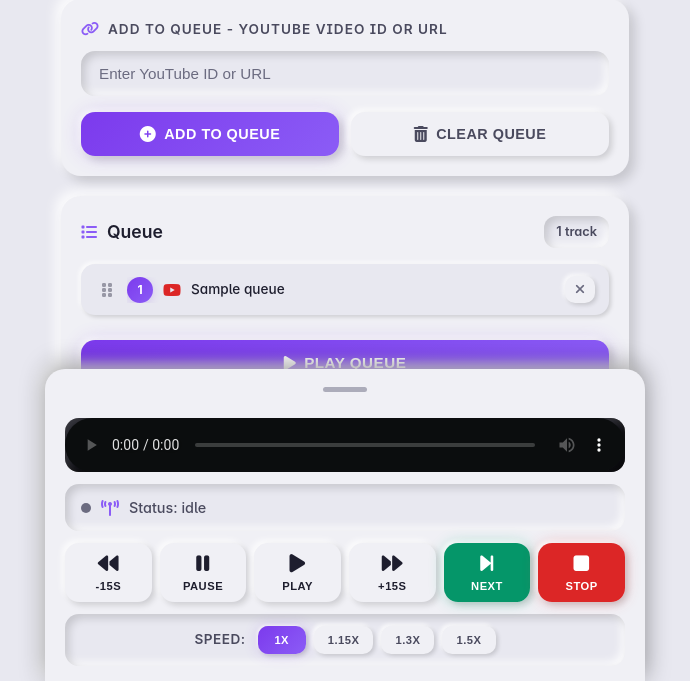
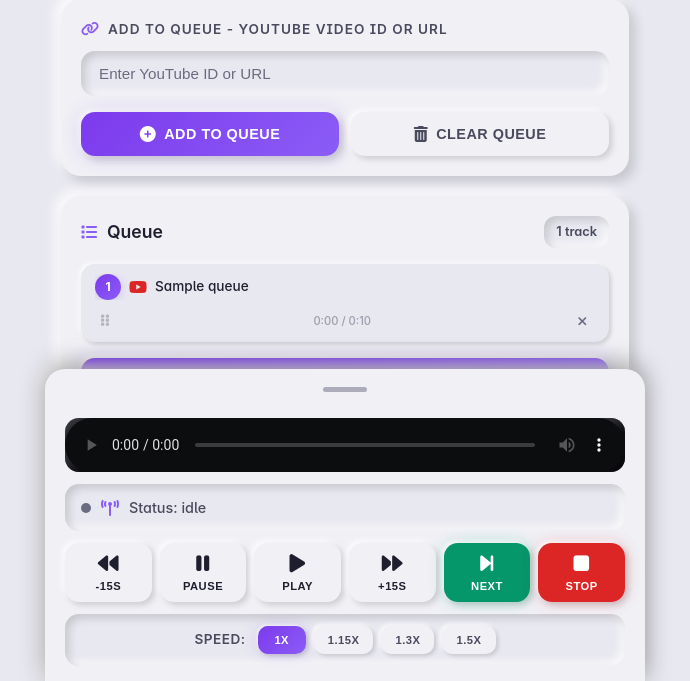
Before and after one commit to MrDesjardins/audio-stream-server, a FastAPI app: page / in a window 1280 px wide. Shown: the part 118-799 px from the top of the page, without its empty margins (295-985 px from the left). Run offline with FastAPI, Linux system fonts and the light colour scheme; tables that the repository leaves empty hold one stand-in row (values such as "Sample post"); parts of the project's set-up code (start-up, migrations or seed data) failed here and were passed over; some libraries are stand-ins or nearby versions.

Commit message:
More space for the title

```diff
--- a/static/app.js
+++ b/static/app.js
@@ -1158,6 +1158,10 @@ async function renderQueue() {
             const label = durStr ? `${posStr} / ${durStr}` : posStr;
             resumeLabel = `<span class="queue-resume-badge" title="${tooltip}">` +
                 `<i class="fas fa-history"></i> ${label}</span>`;
+        } else if (savedPos && savedPos.duration_seconds) {
+            const durStr = formatTime(savedPos.duration_seconds);
+            resumeLabel = `<span class="queue-duration-badge" title="Duration: ${durStr}">` +
+                `0:00 / ${durStr}</span>`;
         }
 
         return `
@@ -1166,22 +1170,24 @@ async function renderQueue() {
                  draggable="true"
                  onclick="${onClick}">
                 ${isCurrentlyPlaying ? '<div class="queue-progress-bar"></div>' : ''}
-                <div class="queue-drag-handle" title="Drag to reorder" onclick="event.stopPropagation();">
-                    <i class="fas fa-grip-vertical"></i>
-                </div>
-                <div class="queue-info">
+                <div class="queue-row-top">
                     ${positionBadge}
                     ${icon}
                     <span class="queue-title">${escapeHtml(item.title)}</span>
                     ${badge}
-                    ${resumeLabel}
                     ${isCurrentlyPlaying ? '<i class="fas fa-volume-up queue-playing-icon"></i>' : ''}
                 </div>
-                <button onclick="event.stopPropagation(); removeFromQueue(${item.id})"
-                        class="btn-remove-queue"
-                        title="Remove from queue">
-                    <i class="fas fa-times"></i>
-                </button>
+                <div class="queue-row-bottom">
+                    <div class="queue-drag-handle" title="Drag to reorder" onclick="event.stopPropagation();">
+                        <i class="fas fa-grip-vertical"></i>
+                    </div>
+                    ${resumeLabel}
+                    <button onclick="event.stopPropagation(); removeFromQueue(${item.id})"
+                            class="btn-remove-queue"
+                            title="Remove from queue">
+                        <i class="fas fa-times"></i>
+                    </button>
+                </div>
             </div>
         `;
     }).join('');
--- a/static/style.css
+++ b/static/style.css
@@ -506,9 +506,9 @@ main {
 
 .queue-item {
     display: flex;
-    align-items: center;
-    justify-content: space-between;
-    padding: 12px 14px;
+    flex-direction: column;
+    align-items: stretch;
+    padding: 10px 14px;
     background: var(--bg-primary);
     border-radius: 14px;
     cursor: pointer;
@@ -554,8 +554,8 @@ main {
     flex: none;
 }
 
-.queue-item-playing .queue-info,
-.queue-item-playing .btn-remove-queue {
+.queue-item-playing .queue-row-top,
+.queue-item-playing .queue-row-bottom {
     position: relative;
     z-index: 1;
 }
@@ -589,6 +589,16 @@ main {
     font-size: 0.7rem;
     font-weight: 600;
     flex-shrink: 0;
+    white-space: nowrap;
+}
+
+.queue-duration-badge {
+    display: inline-flex;
+    align-items: center;
+    color: var(--text-muted);
+    font-size: 0.7rem;
+    font-weight: 500;
+    opacity: 0.6;
     white-space: nowrap;
 }
 
@@ -615,9 +625,8 @@ main {
     z-index: 0;
 }
 
-.queue-item-loading .queue-info,
-.queue-item-loading .btn-remove-queue,
-.queue-item-loading .queue-drag-handle {
+.queue-item-loading .queue-row-top,
+.queue-item-loading .queue-row-bottom {
     position: relative;
     z-index: 1;
     opacity: 0.7;
@@ -633,13 +642,13 @@ main {
     display: flex;
     align-items: center;
     justify-content: center;
-    width: 24px;
-    height: 24px;
-    color: var(--text-secondary);
+    width: 20px;
+    height: 20px;
+    font-size: 0.8rem;
+    color: var(--text-muted);
     cursor: grab;
-    opacity: 0.5;
+    opacity: 0.4;
     transition: opacity 0.3s ease;
-    margin-right: 8px;
 }
 
 .queue-item:hover .queue-drag-handle {
@@ -675,12 +684,21 @@ main {
     transition: none;
 }
 
-.queue-info {
-    display: flex;
-    align-items: center;
-    gap: 10px;
-    flex: 1;
+.queue-row-top {
+    display: flex;
+    align-items: center;
+    gap: 8px;
     overflow: hidden;
+}
+
+.queue-row-bottom {
+    display: flex;
+    align-items: center;
+    justify-content: space-between;
+    margin-top: 4px;
+    padding-top: 6px;
+    border-top: 1px solid rgba(255, 255, 255, 0.05);
+    color: var(--text-muted);
 }
 
 .queue-position {
@@ -698,7 +716,8 @@ main {
     box-shadow: 0 2px 8px var(--accent-glow);
 }
 
-.queue-info i.fab {
+.queue-row-top i.fab,
+.queue-row-top i.fas.fa-calendar-week {
     color: var(--error-color);
     font-size: 1rem;
     flex-shrink: 0;
@@ -719,7 +738,6 @@ main {
     font-size: 1rem;
     animation: pulse-icon 2s ease-in-out infinite;
     flex-shrink: 0;
-    margin-right: 6px;
 }
 
 @keyframes pulse-icon {
@@ -728,26 +746,25 @@ main {
 }
 
 .btn-remove-queue {
-    background: var(--bg-elevated);
+    background: transparent;
     border: none;
-    border-radius: 10px;
-    padding: 6px 10px;
+    border-radius: 8px;
+    padding: 3px 8px;
     cursor: pointer;
     color: var(--text-muted);
     transition: all 0.3s ease;
     flex-shrink: 0;
-    box-shadow: var(--neu-flat);
+    font-size: 0.8rem;
+    box-shadow: none;
 }
 
 .btn-remove-queue:hover {
     color: var(--error-color);
-    box-shadow: var(--neu-raised-sm);
-    transform: translateY(-1px);
+    background: rgba(239, 68, 68, 0.08);
 }
 
 .btn-remove-queue:active {
-    transform: translateY(0);
-    box-shadow: var(--neu-pressed);
+    transform: scale(0.92);
 }
 
 .queue-controls {
@@ -1993,7 +2010,6 @@ audio {
     .queue-drag-handle {
         width: 32px;
         padding: 8px;
-        margin-right: 4px;
         opacity: 0.7;
     }
 
--- a/templates/index.html
+++ b/templates/index.html
@@ -6,7 +6,7 @@
     <meta name="viewport" content="width=device-width, initial-scale=1.0">
     <title>YouTube Radio</title>
     <link rel="stylesheet" href="https://cdnjs.cloudflare.com/ajax/libs/font-awesome/6.5.1/css/all.min.css">
-    <link rel="stylesheet" href="/static/style.css?v=1770738928">
+    <link rel="stylesheet" href="/static/style.css?v=1771900009">
 </head>
 
 <body>
@@ -227,7 +227,7 @@
     <script src="/static/update-checker.js?v=1737842302"></script>
 
     <!-- Main Application Script -->
-    <script src="/static/app.js?v=1771900006"></script>
+    <script src="/static/app.js?v=1771900009"></script>
 </body>
 
 </html>
```
